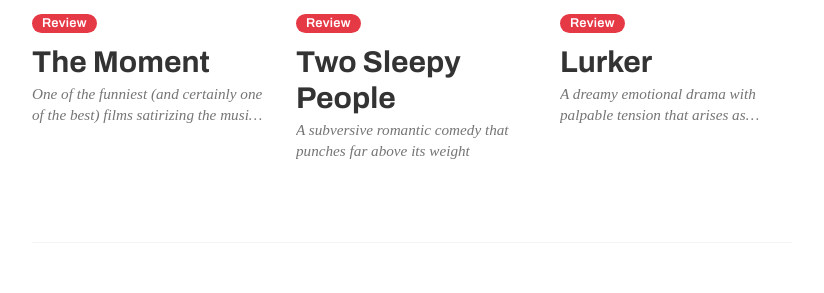
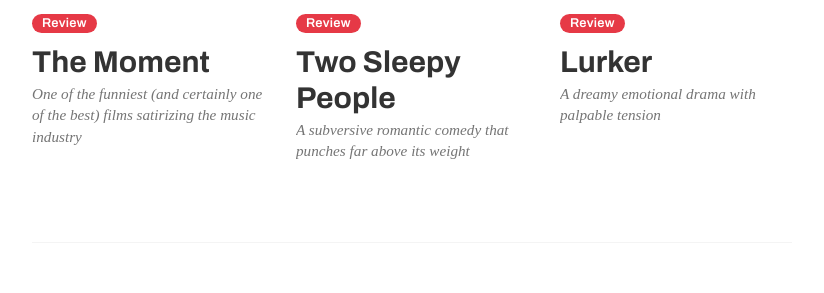
Before and after one commit to Slowburn-Movies/slowburn-movies.github.io, a Jekyll site: the page built from index.md, in a window 1280 px wide. Shown: the part 355-648 px from the top of the page, without its empty margins (228-1052 px from the left). Built offline with Jekyll 4.4.1, drawn with Linux system fonts in a browser that asks for light colours; some web fonts are replaced.

Commit message:
fix clamp

```diff
--- a/_posts/2025-10-12-lurker.md
+++ b/_posts/2025-10-12-lurker.md
@@ -5,7 +5,7 @@ date: 2025-10-12
 author: jeff
 
 title: "Lurker"
-subtitle: "A dreamy emotional drama with palpable tension that arises as infatuation turns to obsession"
+subtitle: "A dreamy emotional drama with palpable tension"
 release_year: 2025
 
 rating: 4
--- a/assets/css/main.css
+++ b/assets/css/main.css
@@ -94,7 +94,7 @@ a {
   opacity: 0.9;
   /* Limits to 2 lines for grid neatness */
   display: -webkit-box;
-  -webkit-line-clamp: 2;
+  -webkit-line-clamp: 3;
   -webkit-box-orient: vertical;
   overflow: hidden;
 }
@@ -253,7 +253,7 @@ a {
   font-style: italic;
   opacity: 0.8;
   display: -webkit-box;
-  -webkit-line-clamp: 1; /* Keep list items compact with only 1 line */
+  -webkit-line-clamp: 2; /* Keep list items compact with only 1 line */
   -webkit-box-orient: vertical;
   overflow: hidden;
 }
```
